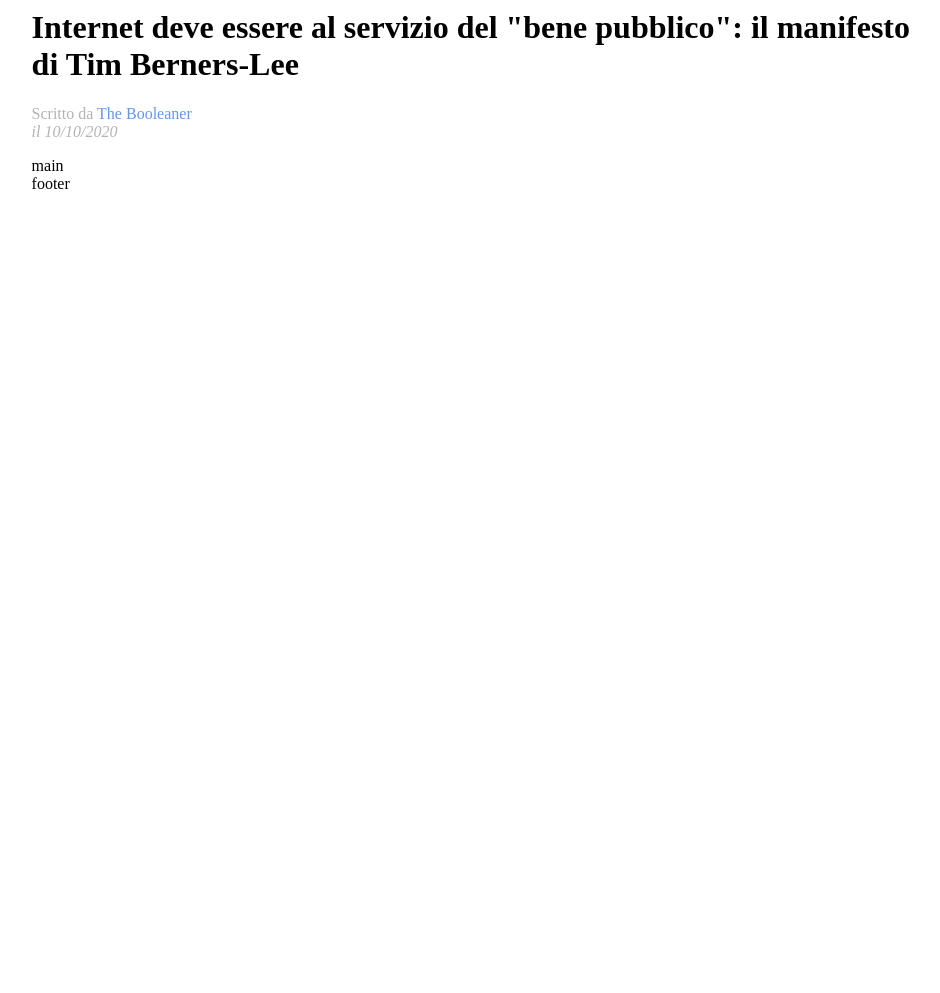
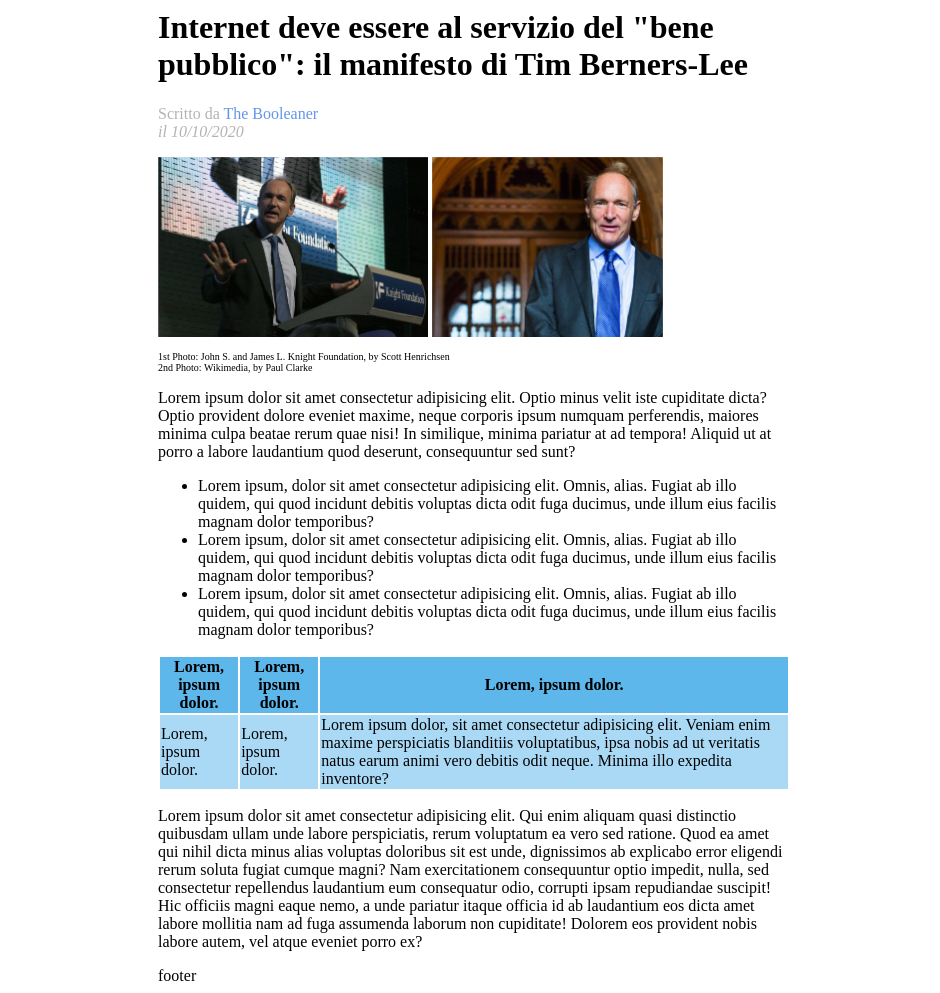
Before and after one commit to MarianoPd/html-css-booleaner, a plain HTML site: page index.html in a window 1280 px wide. Shown: the part 54-1047 px from the top of the page, without its empty margins (166-1106 px from the left). Before the commit the page ends 800 px from the top, so only its background shows below. Drawn offline with Linux system fonts and the light colour scheme.

Commit message:
tabella in lavorazione

```diff
--- a/css/style.css
+++ b/css/style.css
@@ -6,7 +6,7 @@ body{
 }
 
 .container{
-    width: 70%;
+    width: 50%;
     margin: 0 auto;
 }
 
@@ -21,3 +21,16 @@ header p{
 p span{
     color: cornflowerblue;
 }
+
+#copertina img{
+    height: 180px;
+    display: inline-block;
+}
+
+.tagline{
+    font-size: 10px;
+}
+
+table td{
+    border: 0px;
+}
--- a/index.html
+++ b/index.html
@@ -9,14 +9,59 @@
 </head>
 <body>
     <div class="container">
+        <!-- Titolo dell'articolo con riferimenti -->
         <header>
             <img src="img/logo.svg" alt="logo">
             <h1>Internet deve essere al servizio del "bene pubblico": il manifesto di Tim Berners-Lee</h1>
-            <p>Scritto da <span>The Booleaner</span>
-                <br><em>il 10/10/2020</em></p>
+            <p>
+                Scritto da <span>The Booleaner</span>
+                <br><em>il 10/10/2020</em>
+            </p>
+        </header>
+        <main>
+            <!-- sezione di copertina dell'articolo -->
+            <section id="copertina">
+                <img src="img/tim-1.jpg" alt="">
+                <img src="img/tim-2.jpg" alt="">
+                <p class="tagline">
+                    1st Photo: John S. and James L. Knight Foundation, by Scott Henrichsen
+                    <br> 2nd Photo: Wikimedia, by Paul Clarke
+                </p>
+            </section>
+            <!-- Prima parte dell'articolo -->
+            <section>
+                <p>
+                    Lorem ipsum dolor sit amet consectetur adipisicing elit. Optio minus velit iste cupiditate dicta? Optio provident dolore eveniet maxime, neque corporis ipsum numquam perferendis, maiores minima culpa beatae rerum quae nisi! In similique, minima pariatur at ad tempora! Aliquid ut at porro a labore laudantium quod deserunt, consequuntur sed sunt?
+                </p>
+                <ul>
+                    <li>Lorem ipsum, dolor sit amet consectetur adipisicing elit. Omnis, alias. Fugiat ab illo quidem, qui quod incidunt debitis voluptas dicta odit fuga ducimus, unde illum eius facilis magnam dolor temporibus?</li>
+                    <li>Lorem ipsum, dolor sit amet consectetur adipisicing elit. Omnis, alias. Fugiat ab illo quidem, qui quod incidunt debitis voluptas dicta odit fuga ducimus, unde illum eius facilis magnam dolor temporibus?</li>
+                    <li>Lorem ipsum, dolor sit amet consectetur adipisicing elit. Omnis, alias. Fugiat ab illo quidem, qui quod incidunt debitis voluptas dicta odit fuga ducimus, unde illum eius facilis magnam dolor temporibus?</li>
 
-        </header>
-        <main>main</main>
+                </ul>
+
+
+            <!-- tabella -->
+
+                <table>
+                    <thead >
+                        <tr style="background-color: rgb(94, 183, 235);">
+                            <th>Lorem, ipsum dolor.</th>
+                            <th>Lorem, ipsum dolor.</th>
+                            <th>Lorem, ipsum dolor.</th>
+                        </tr>
+                    </thead>
+                    <tbody >
+                        <tr style="background-color: rgb(170, 217, 245);">
+                            <td>Lorem, ipsum dolor.</td>
+                            <td>Lorem, ipsum dolor.</td>
+                             <td>Lorem ipsum dolor, sit amet consectetur adipisicing elit. Veniam enim maxime perspiciatis blanditiis voluptatibus, ipsa nobis ad ut veritatis natus earum animi vero debitis odit neque. Minima illo expedita inventore?</td>
+                        </tr>
+                    </tbody>
+                </table>
+                <p>Lorem ipsum dolor sit amet consectetur adipisicing elit. Qui enim aliquam quasi distinctio quibusdam ullam unde labore perspiciatis, rerum voluptatum ea vero sed ratione. Quod ea amet qui nihil dicta minus alias voluptas doloribus sit est unde, dignissimos ab explicabo error eligendi rerum soluta fugiat cumque magni? Nam exercitationem consequuntur optio impedit, nulla, sed consectetur repellendus laudantium eum consequatur odio, corrupti ipsam repudiandae suscipit! Hic officiis magni eaque nemo, a unde pariatur itaque officia id ab laudantium eos dicta amet labore mollitia nam ad fuga assumenda laborum non cupiditate! Dolorem eos provident nobis labore autem, vel atque eveniet porro ex?</p>
+            </section>
+        </main>
         <footer>footer</footer>
     </div>
 
```
